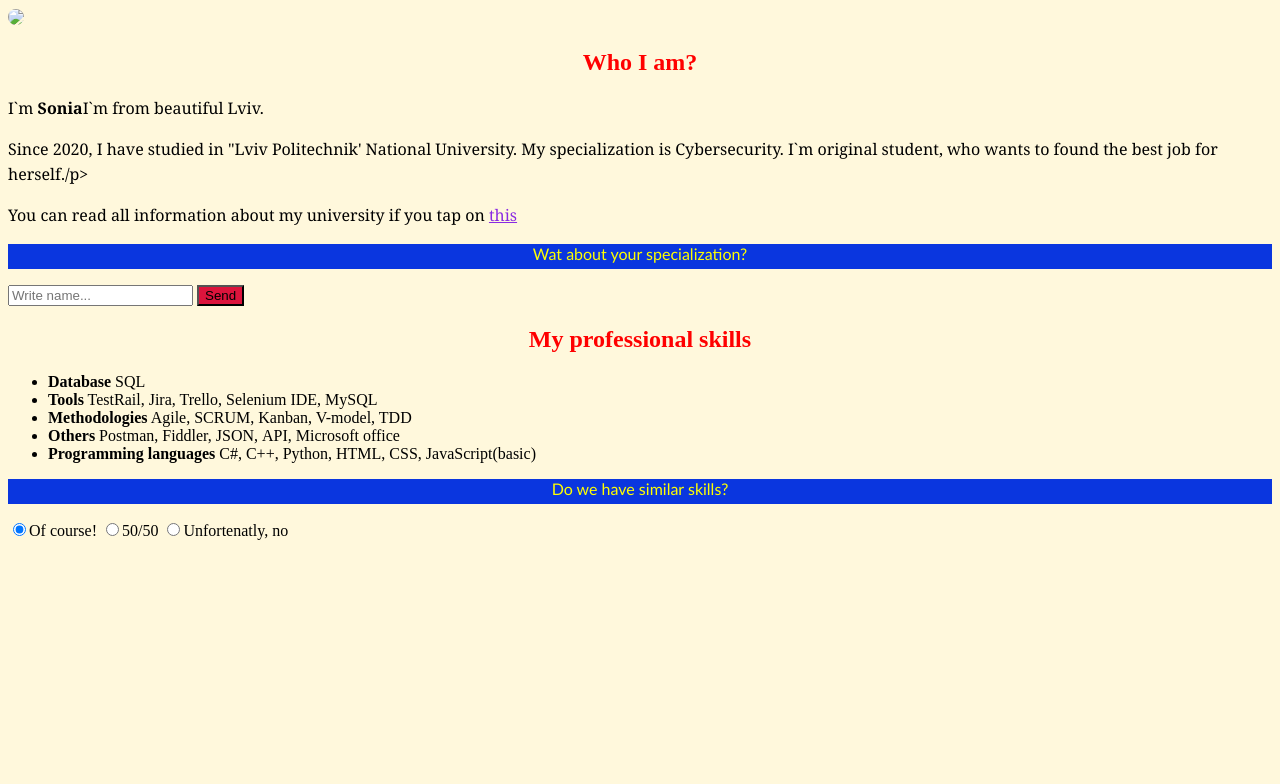
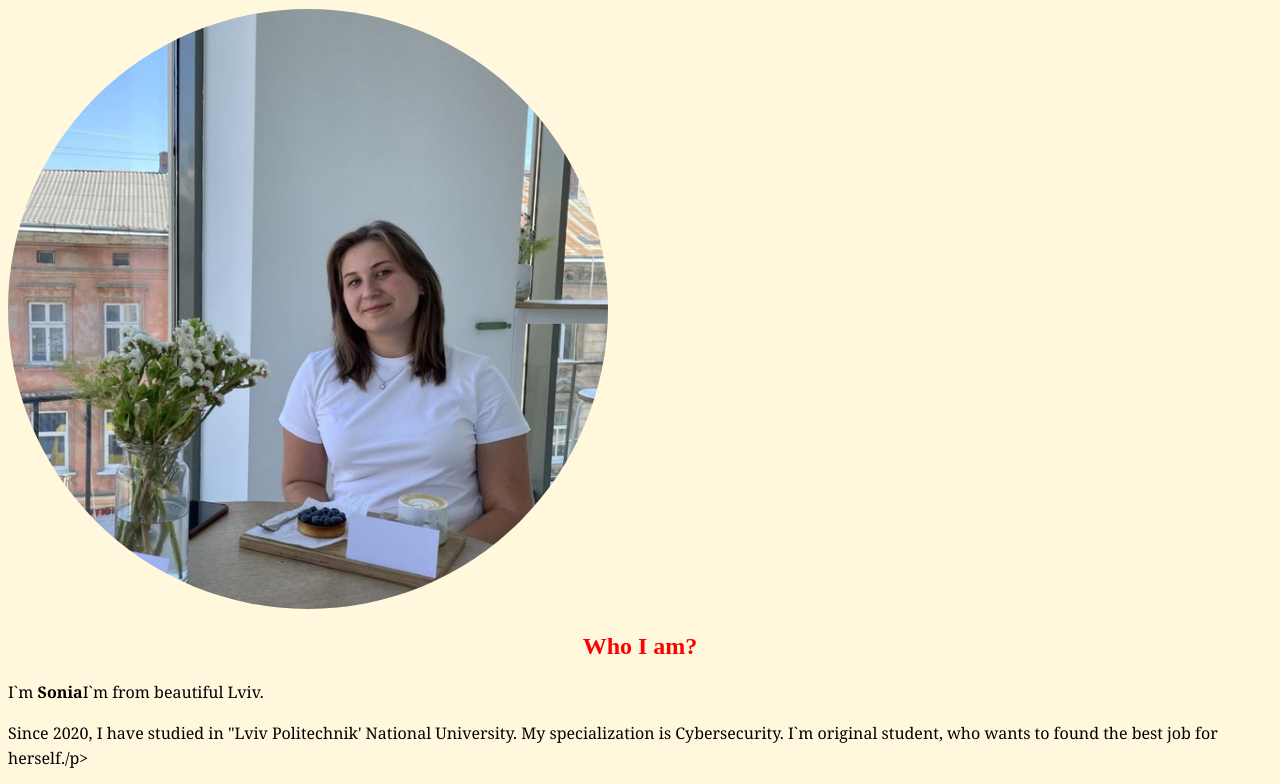
Before and after one commit to sofiiastakhiv/sonia, a plain HTML site: page index.html in a window 1280 px wide. Shown: the part 74-858 px from the top of the page. Before the commit the page ends 800 px from the top, so only its background shows below. Drawn offline with Linux system fonts and the light colour scheme.

Commit message:
Update index.html

```diff
--- a/index.html
+++ b/index.html
@@ -3,7 +3,7 @@
     <head>
     <meta charset="utf-8">
     <title>sonia</title>
-        <link rel="shortcut icon" href="photo_2022-07-27_21-08-19.ipg">
+        <link rel="shortcut icon" href="photo_2022-07-27_21-08-19.jpg">
     <style>
     body{
         background-color: cornsilk
@@ -45,7 +45,7 @@
 
     <body>
     <h1 class="h1">welcome to my profile!</h1>
-    <img src="photo_2022-07-27_21-08-19.ipg" class="img">
+    <img src="photo_2022-07-27_21-08-19.jpg" class="img">
      <h2 style="color: red;text-align:center;">Who I am?</h2>
       <p class="p">I`m <strong>Sonia</strong>I`m from beautiful Lviv.</p>
 
```
